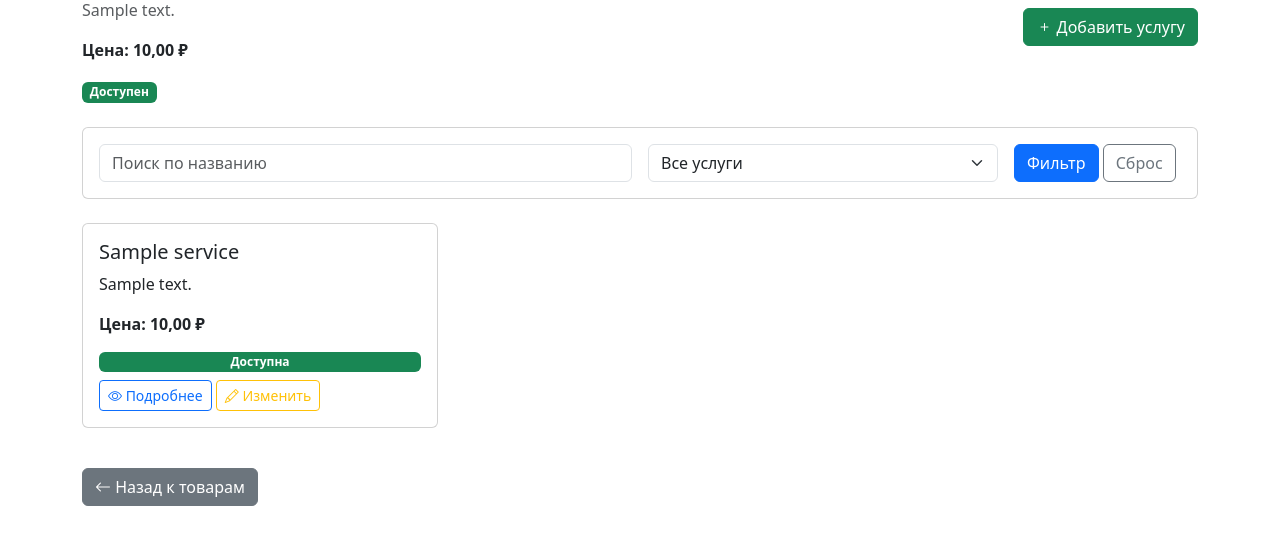
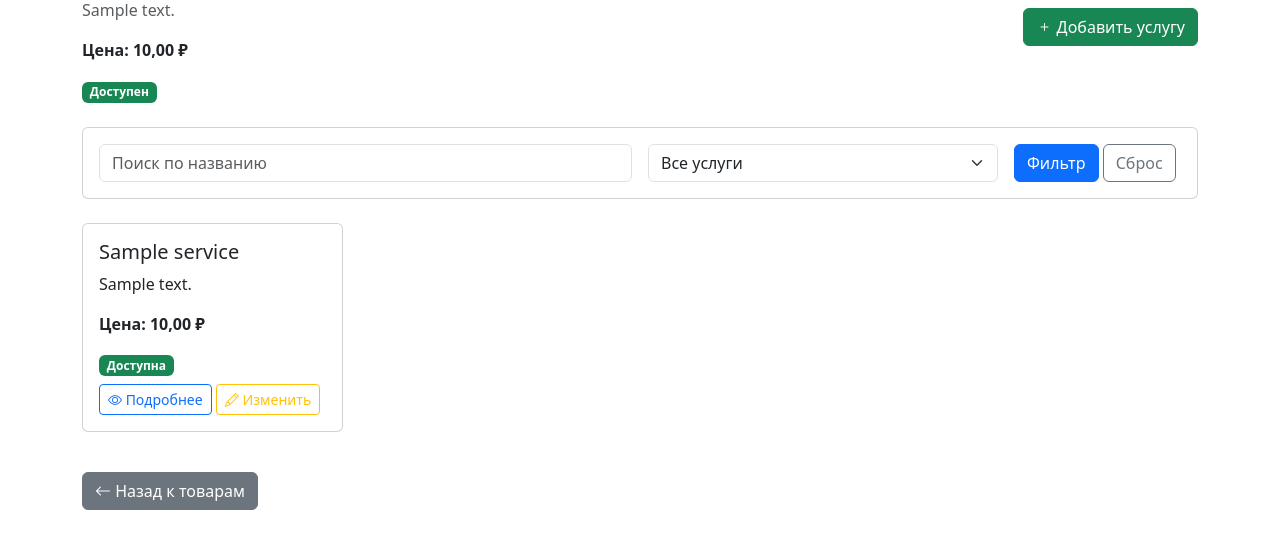
Before and after one commit to GrigoryKalinin/Home_master, a Django app: a page that uses main/templates/main/private/product/product_detail.html in a window 1280 px wide. Shown: the part 128-677 px from the top of the page. Run offline with Django 5.2, Linux system fonts and the light colour scheme; a user stored in the database is signed in; tables that the repository leaves empty hold one stand-in row (values such as "Sample post").

Commit message:
product_detail 4 карты в ряду

```diff
--- a/main/templates/main/private/product/product_detail.html
+++ b/main/templates/main/private/product/product_detail.html
@@ -43,15 +43,17 @@
   {% if services %}
     <div class="row">
       {% for service in services %}
-      <div class="col-md-6 col-lg-4 mb-3 d-flex">
+      <div class="col-md-6 col-lg-3 mb-3 d-flex">
         <div class="card w-100">
           <div class="card-body d-flex flex-column">
             <h5 class="card-title">{{ service.name }}</h5>
             <p class="card-text flex-grow-1">{{ service.description|truncatechars:100 }}</p>
             <p class="card-text"><strong>Цена: {{ service.price }} ₽</strong></p>
-            <span class="badge {% if service.available %}bg-success{% else %}bg-secondary{% endif %} mb-2">
-              {% if service.available %}Доступна{% else %}Недоступна{% endif %}
-            </span>
+            <div class="mb-2">
+              <span class="badge {% if service.available %}bg-success{% else %}bg-secondary{% endif %}">
+                {% if service.available %}Доступна{% else %}Недоступна{% endif %}
+              </span>
+            </div>
             <div class="mt-auto">
               <a href="{% url 'main:service_detail' service.slug %}" class="btn btn-sm btn-outline-primary">
                 <i class="bi bi-eye"></i> Подробнее
```
